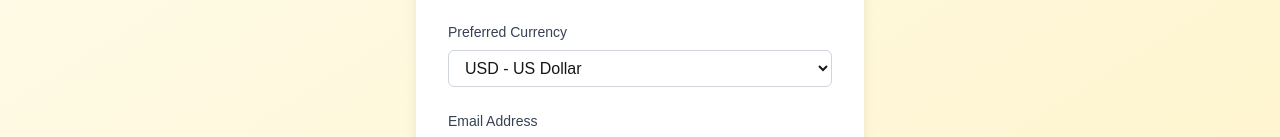
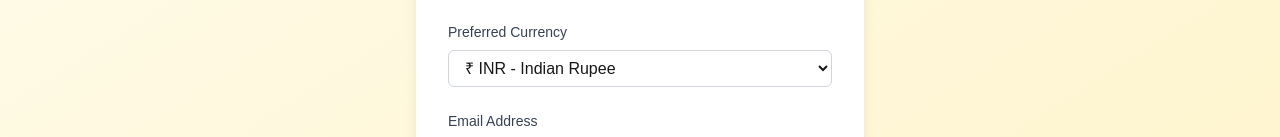
Before and after one commit to amnamunir795/Fin-Valora, a Next.js app: page /signup in a window 1280 px wide. Shown: the part 248-385 px from the top of the page. Built offline with nearby package versions, Linux system fonts and the light colour scheme.

Commit message:
add currency change

```diff
--- a/models/User.js
+++ b/models/User.js
@@ -35,11 +35,11 @@ const UserSchema = new mongoose.Schema({
     type: String,
     required: [true, 'Currency is required'],
     enum: [
-      'USD', 'EUR', 'GBP', 'CAD', 'AUD', 'JPY', 'CHF', 'CNY',
-      'INR', 'BRL', 'MXN', 'SGD', 'NZD', 'ZAR', 'SEK', 'NOK',
-      'DKK', 'PLN', 'CZK', 'HUF'
+      'INR', 'CNY', 'JPY', 'KRW', 'SGD', 'HKD', 'THB', 'MYR',
+      'IDR', 'PHP', 'VND', 'TWD', 'PKR', 'BDT', 'LKR', 'NPR',
+      'MMK', 'KHR', 'LAK', 'BND'
     ],
-    default: 'USD'
+    default: 'INR'
   },
   isActive: {
     type: Boolean,
--- a/pages/index.js
+++ b/pages/index.js
@@ -1,5 +1,6 @@
 import { useRouter } from "next/router";
 import { useEffect, useState } from "react";
+import { getFormattedCurrency } from "../utils/currency";
 
 export default function Home() {
   const MyName = "Amna";
@@ -78,7 +79,7 @@ export default function Home() {
               {user ? (
                 <>
                   <span className="text-gray-700">
-                    Welcome, {user.firstName}! ({user.currency})
+                    Welcome, {user.firstName}! ({getFormattedCurrency(user.currency)})
                   </span>
                   <button
                     onClick={handleLogout}
@@ -117,7 +118,7 @@ export default function Home() {
               <h3 className="font-medium text-gray-800 mb-2">Your Profile:</h3>
               <p><strong>Name:</strong> {user.fullName}</p>
               <p><strong>Email:</strong> {user.email}</p>
-              <p><strong>Currency:</strong> {user.currency}</p>
+              <p><strong>Currency:</strong> {getFormattedCurrency(user.currency)}</p>
               <p><strong>Member since:</strong> {new Date(user.createdAt).toLocaleDateString()}</p>
             </div>
           ) : (
--- a/pages/signup/index.js
+++ b/pages/signup/index.js
@@ -9,7 +9,7 @@ export default function SignUp() {
     email: "",
     password: "",
     confirmPassword: "",
-    currency: "USD",
+    currency: "INR",
   });
   const [errors, setErrors] = useState({});
   const [isLoading, setIsLoading] = useState(false);
@@ -187,26 +187,26 @@ export default function SignUp() {
               }`}
             >
               <option value="">Select Currency</option>
-              <option value="USD">USD - US Dollar</option>
-              <option value="EUR">EUR - Euro</option>
-              <option value="GBP">GBP - British Pound</option>
-              <option value="CAD">CAD - Canadian Dollar</option>
-              <option value="AUD">AUD - Australian Dollar</option>
-              <option value="JPY">JPY - Japanese Yen</option>
-              <option value="CHF">CHF - Swiss Franc</option>
-              <option value="CNY">CNY - Chinese Yuan</option>
-              <option value="INR">INR - Indian Rupee</option>
-              <option value="BRL">BRL - Brazilian Real</option>
-              <option value="MXN">MXN - Mexican Peso</option>
-              <option value="SGD">SGD - Singapore Dollar</option>
-              <option value="NZD">NZD - New Zealand Dollar</option>
-              <option value="ZAR">ZAR - South African Rand</option>
-              <option value="SEK">SEK - Swedish Krona</option>
-              <option value="NOK">NOK - Norwegian Krone</option>
-              <option value="DKK">DKK - Danish Krone</option>
-              <option value="PLN">PLN - Polish Zloty</option>
-              <option value="CZK">CZK - Czech Koruna</option>
-              <option value="HUF">HUF - Hungarian Forint</option>
+              <option value="INR">₹ INR - Indian Rupee</option>
+              <option value="CNY">¥ CNY - Chinese Yuan</option>
+              <option value="JPY">¥ JPY - Japanese Yen</option>
+              <option value="KRW">₩ KRW - South Korean Won</option>
+              <option value="SGD">S$ SGD - Singapore Dollar</option>
+              <option value="HKD">HK$ HKD - Hong Kong Dollar</option>
+              <option value="THB">฿ THB - Thai Baht</option>
+              <option value="MYR">RM MYR - Malaysian Ringgit</option>
+              <option value="IDR">Rp IDR - Indonesian Rupiah</option>
+              <option value="PHP">₱ PHP - Philippine Peso</option>
+              <option value="VND">₫ VND - Vietnamese Dong</option>
+              <option value="TWD">NT$ TWD - Taiwan Dollar</option>
+              <option value="PKR">₨ PKR - Pakistani Rupee</option>
+              <option value="BDT">৳ BDT - Bangladeshi Taka</option>
+              <option value="LKR">Rs LKR - Sri Lankan Rupee</option>
+              <option value="NPR">Rs NPR - Nepalese Rupee</option>
+              <option value="MMK">K MMK - Myanmar Kyat</option>
+              <option value="KHR">៛ KHR - Cambodian Riel</option>
+              <option value="LAK">₭ LAK - Lao Kip</option>
+              <option value="BND">B$ BND - Brunei Dollar</option>
             </select>
             {errors.currency && (
               <p className="mt-1 text-sm text-red-600">{errors.currency}</p>
--- /dev/null
+++ b/utils/currency.js
@@ -0,0 +1,63 @@
+// Currency symbols mapping for Asian currencies
+export const currencySymbols = {
+  INR: '₹',
+  CNY: '¥',
+  JPY: '¥',
+  KRW: '₩',
+  SGD: 'S$',
+  HKD: 'HK$',
+  THB: '฿',
+  MYR: 'RM',
+  IDR: 'Rp',
+  PHP: '₱',
+  VND: '₫',
+  TWD: 'NT$',
+  PKR: '₨',
+  BDT: '৳',
+  LKR: 'Rs',
+  NPR: 'Rs',
+  MMK: 'K',
+  KHR: '៛',
+  LAK: '₭',
+  BND: 'B$'
+};
+
+// Get currency symbol by currency code
+export const getCurrencySymbol = (currencyCode) => {
+  return currencySymbols[currencyCode] || currencyCode;
+};
+
+// Get formatted currency display (symbol + code)
+export const getFormattedCurrency = (currencyCode) => {
+  const symbol = getCurrencySymbol(currencyCode);
+  return `${symbol} ${currencyCode}`;
+};
+
+// Currency names mapping
+export const currencyNames = {
+  INR: 'Indian Rupee',
+  CNY: 'Chinese Yuan',
+  JPY: 'Japanese Yen',
+  KRW: 'South Korean Won',
+  SGD: 'Singapore Dollar',
+  HKD: 'Hong Kong Dollar',
+  THB: 'Thai Baht',
+  MYR: 'Malaysian Ringgit',
+  IDR: 'Indonesian Rupiah',
+  PHP: 'Philippine Peso',
+  VND: 'Vietnamese Dong',
+  TWD: 'Taiwan Dollar',
+  PKR: 'Pakistani Rupee',
+  BDT: 'Bangladeshi Taka',
+  LKR: 'Sri Lankan Rupee',
+  NPR: 'Nepalese Rupee',
+  MMK: 'Myanmar Kyat',
+  KHR: 'Cambodian Riel',
+  LAK: 'Lao Kip',
+  BND: 'Brunei Dollar'
+};
+
+// Get full currency name
+export const getCurrencyName = (currencyCode) => {
+  return currencyNames[currencyCode] || currencyCode;
+};
```
